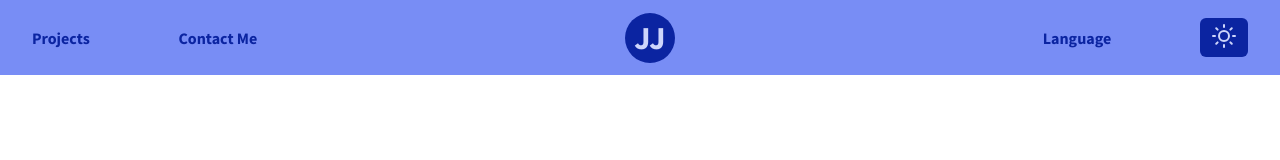
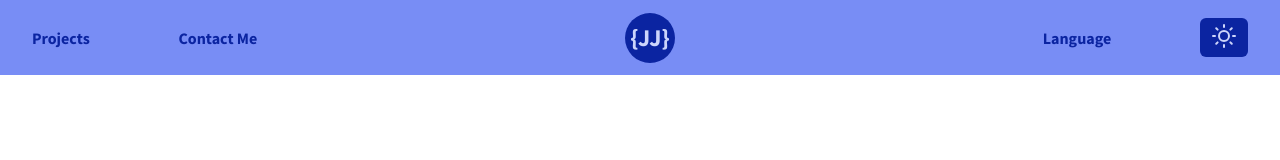
Before and after one commit to jjozic/jj-portfolio-2021, a Next.js app: page / in a window 1280 px wide. Shown: the top 160 px of the page. Built offline with nearby package versions, Linux system fonts and the light colour scheme.

Commit message:
fix for next export, added curly braces to name

```diff
--- a/components/Navigation/index.jsx
+++ b/components/Navigation/index.jsx
@@ -23,7 +23,7 @@ const Navigation = () => {
           </li>
           <li className={styles.logoLi}>
             <Link href="/" passHref>
-              <div className={styles.logo}>JJ</div>
+              <div className={styles.logo}>&#123;JJ&#125;</div>
             </Link>
           </li>
           <li>
--- /dev/null
+++ b/next.config.js
@@ -0,0 +1,6 @@
+module.exports = {
+  images: {
+    loader: 'imgix',
+    path: '/',
+  },
+}
--- a/package.json
+++ b/package.json
@@ -4,7 +4,7 @@
   "private": true,
   "scripts": {
     "dev": "next dev",
-    "build": "next build",
+    "build": "next build && next export",
     "start": "next start"
   },
   "dependencies": {
--- a/styles/Navigation.module.scss
+++ b/styles/Navigation.module.scss
@@ -61,7 +61,7 @@
   margin: 0 auto;
   background-color: var(--dark);
   color: var(--light);
-  font-size: 2rem;
+  font-size: 1.5rem;
   border-radius: 50%;
   height: 50px;
   width: 50px;
```
